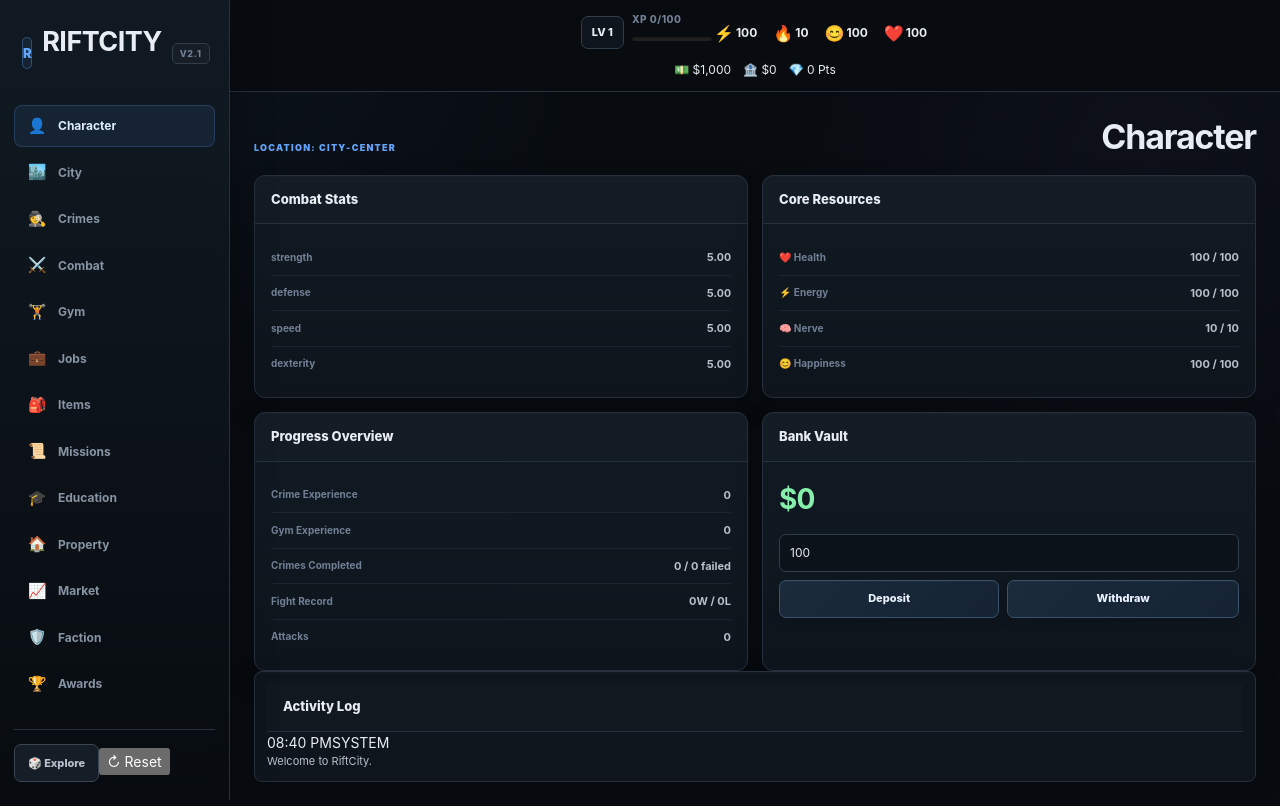
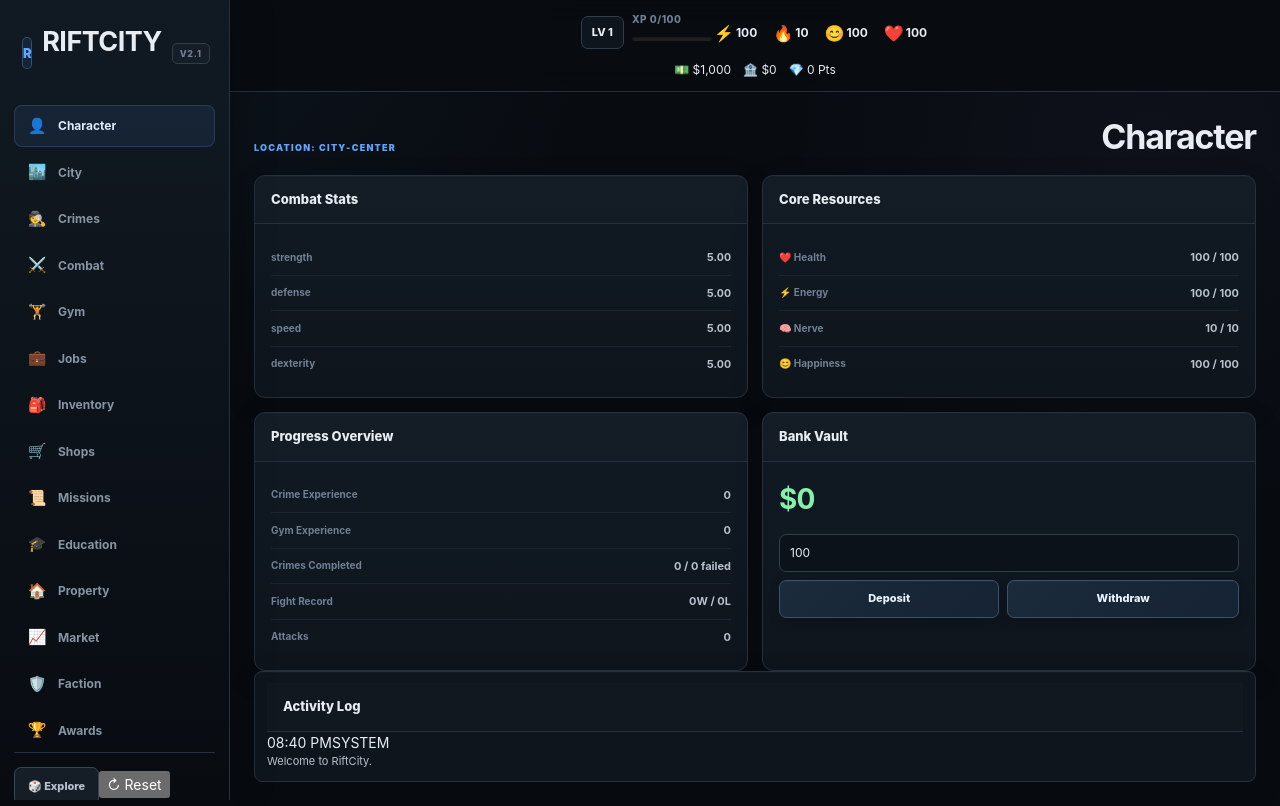
Before and after one commit to Arctic403/Ironvale, a React (Vite) app: page / in a window 1280 px wide. Built offline with nearby package versions, Linux system fonts and the light colour scheme.

Commit message:
Add files via upload

```diff
--- a/src/components/apps/Navigation.tsx
+++ b/src/components/apps/Navigation.tsx
@@ -39,9 +39,14 @@ const NAV_ITEMS: NavigationItem[] = [
     icon: "💼",
   },
   {
-    id: "items",
-    label: "Items",
+    id: "inventory",
+    label: "Inventory",
     icon: "🎒",
+  },
+  {
+    id: "shops",
+    label: "Shops",
+    icon: "🛒",
   },
   {
     id: "missions",
--- a/src/components/apps/ScreenContent.tsx
+++ b/src/components/apps/ScreenContent.tsx
@@ -7,7 +7,8 @@ import {
   Combat,
   GymView,
   Jobs,
-  Items,
+  Inventory,
+  Shops,
   Missions,
   Education,
   PropertyView,
@@ -34,7 +35,8 @@ const SCREEN_COMPONENTS: Record<
   combat: Combat,
   gym: GymView,
   jobs: Jobs,
-  items: Items,
+  inventory: Inventory,
+  shops: Shops,
   missions: Missions,
   education: Education,
   property: PropertyView,
```
